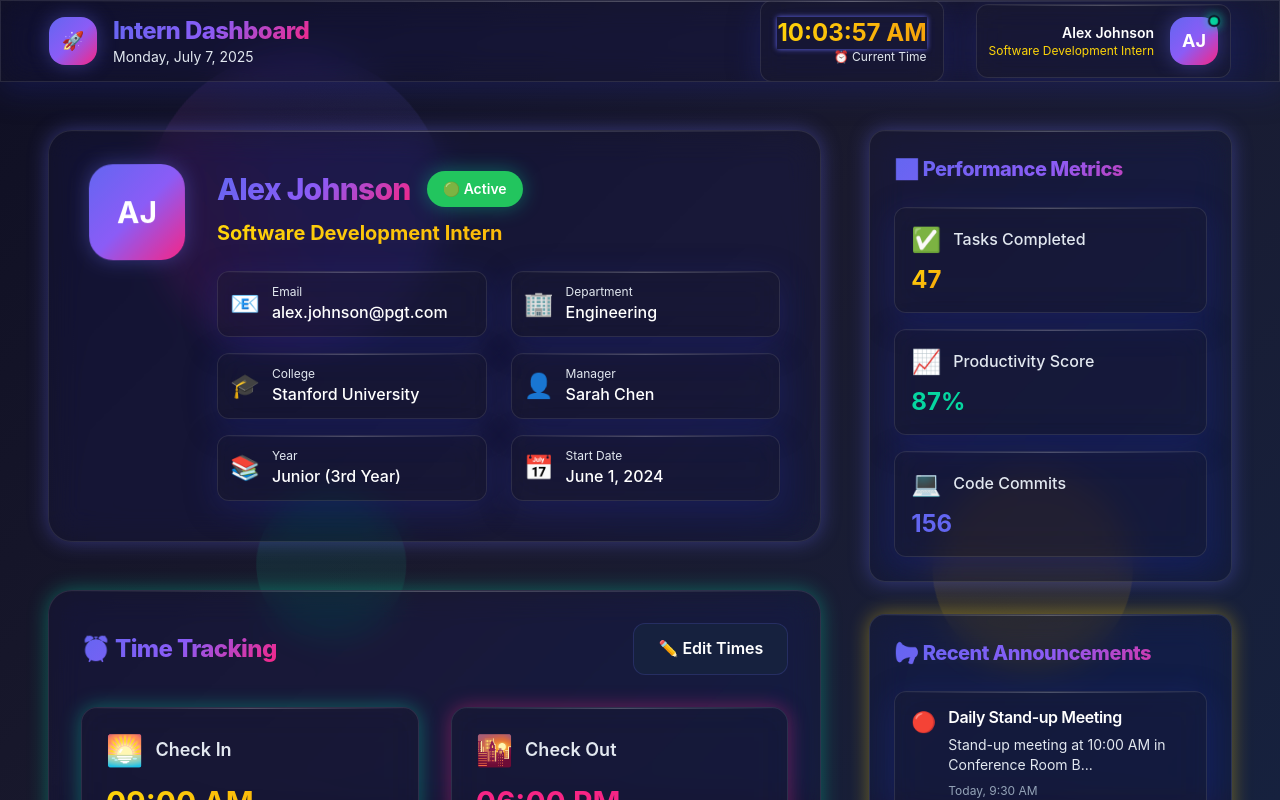
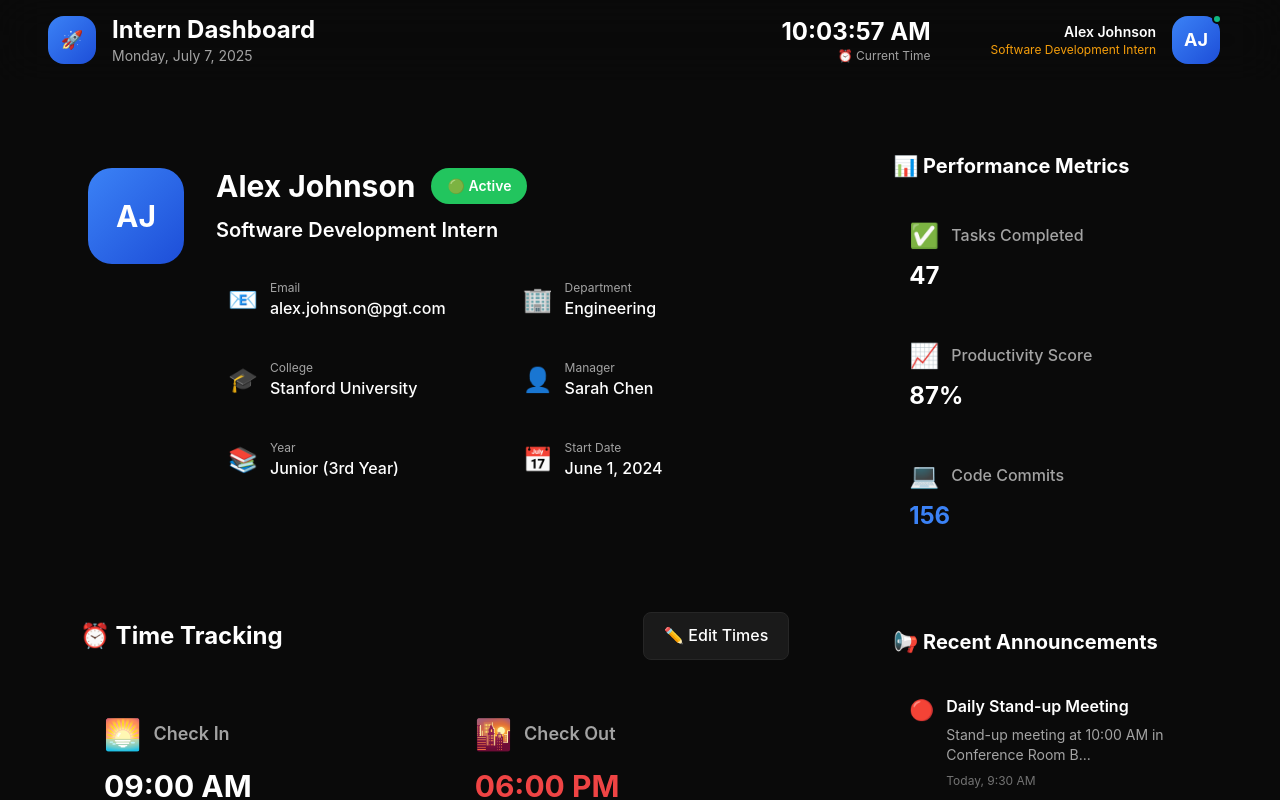
Before and after one commit to priyansh-69/Dashboard-app-assignment, a Next.js app: page / in a window 1280 px wide. Shown: the top 800 px of the page. Built offline with nearby package versions, Linux system fonts and the light colour scheme.

Commit message:
WHAT is this palette selection , make it modern looking clean add colour , not just black cmon , make it cool and clean llok

```diff
--- a/app/globals.css
+++ b/app/globals.css
@@ -1,512 +1,188 @@
 @tailwind base;
 @tailwind components;
 @tailwind utilities;
-
-@import url('https://fonts.googleapis.com/css2?family=Inter:wght@300;400;500;600;700;800;900&display=swap');
-
+@import url('https://fonts.googleapis.com/css2?family=Inter:wght@300;400;500;600;700&display=swap');
 :root {
-    /* 🌙 Dark Theme with Vibrant Accents */
-    --bg-primary: #0f0f23;
-    --bg-secondary: #1a1a2e;
-    --bg-tertiary: #16213e;
-    --bg-card: rgba(26, 26, 46, 0.8);
-    --bg-card-hover: rgba(26, 26, 46, 0.95);
-
-    /* Text colors with better contrast */
+    /* 🎨 Minimal Clean Color Palette */
+    --bg-primary: #0a0a0a;
+    --bg-secondary: #111111;
+    --bg-tertiary: #1a1a1a;
+    --bg-card: #161616;
+    --bg-card-hover: #1f1f1f; /* Clean text colors */
     --text-primary: #ffffff;
-    --text-secondary: #e2e8f0;
-    --text-muted: #94a3b8;
-
-    /* ✨ Vibrant Accent Colors */
-    --accent-primary: #6366f1; /* Electric indigo */
-    --accent-secondary: #06d6a0; /* Vibrant cyan */
-    --accent-danger: #f72585; /* Hot pink */
-    --accent-warning: #ffd60a; /* Golden yellow */
-    --accent-success: #06d6a0; /* Vibrant cyan */
-
-    /* Legacy accent colors for compatibility */
-    --accent-red: #f72585;
-    --accent-cream: #ffd60a;
-    --accent-yellow: #ffd60a;
-
-    /* Status colors with proper coding */
-    --status-active: #06d6a0;
-    --status-inactive: #64748b;
-    --status-out-of-office: #ffd60a;
-    --status-busy: #f72585;
-
-    /* Enhanced border colors */
-    --border-primary: rgba(99, 102, 241, 0.2);
-    --border-secondary: rgba(99, 102, 241, 0.1);
-    --border-glow: rgba(99, 102, 241, 0.4);
-
-    /* 🚀 Modern Gradient Backgrounds */
-    --gradient-primary: linear-gradient(135deg, #6366f1 0%, #8b5cf6 50%, #f72585 100%);
-    --gradient-secondary: linear-gradient(135deg, #ffd60a 0%, #f59e0b 100%);
-    --gradient-success: linear-gradient(135deg, #06d6a0 0%, #10b981 100%);
-    --gradient-danger: linear-gradient(135deg, #f72585 0%, #ec4899 100%);
-    --gradient-background: linear-gradient(135deg, #0f0f23 0%, #1a1a2e 50%, #16213e 100%);
-
-    /* Glass morphism effects */
-    --glass-bg: rgba(26, 26, 46, 0.25);
-    --glass-border: rgba(255, 255, 255, 0.1);
-    --glass-shadow: 0 8px 32px 0 rgba(31, 38, 135, 0.37);
-
-    /* Glow effects */
-    --glow-primary: 0 0 20px rgba(99, 102, 241, 0.4);
-    --glow-secondary: 0 0 20px rgba(6, 214, 160, 0.4);
-    --glow-danger: 0 0 20px rgba(247, 37, 133, 0.4);
-    --glow-warning: 0 0 20px rgba(255, 214, 10, 0.4);
+    --text-secondary: #a3a3a3;
+    --text-muted: #737373; /* Simple accent colors */
+    --accent-primary: #3b82f6; /* Clean blue */
+    --accent-success: #10b981; /* Clean green */
+    --accent-warning: #f59e0b; /* Clean orange */
+    --accent-danger: #ef4444; /* Clean red */ /* Status colors */
+    --status-active: #10b981;
+    --status-inactive: #6b7280;
+    --status-out-of-office: #f59e0b;
+    --status-busy: #ef4444; /* Minimal borders */
+    --border-primary: #262626;
+    --border-secondary: #404040;
+    --border-light: #525252; /* Simple gradients */
+    --gradient-primary: linear-gradient(135deg, #3b82f6 0%, #1d4ed8 100%);
+    --gradient-success: linear-gradient(135deg, #10b981 0%, #059669 100%);
+    --gradient-warning: linear-gradient(135deg, #f59e0b 0%, #d97706 100%);
+    --gradient-danger: linear-gradient(135deg, #ef4444 0%, #dc2626 100%);
 }
-
 @layer utilities {
     .text-balance {
         text-wrap: balance;
+    } /* 🎨 Minimal Card Design */
+    .card {
+        background: var(--bg-card);
+        border: 1px solid var(--border-primary);
+        border-radius: 12px;
+        transition: all 0.2s ease;
     }
-
-    /* ✨ Enhanced Glass Morphism */
-    .glass-effect {
-        backdrop-filter: blur(16px) saturate(180%);
-        background: var(--glass-bg);
-        border: 1px solid var(--glass-border);
-        box-shadow: var(--glass-shadow);
-        position: relative;
-        overflow: hidden;
-    }
-
-    .glass-effect::before {
-        content: '';
-        position: absolute;
-        top: 0;
-        left: 0;
-        right: 0;
-        height: 1px;
-        background: linear-gradient(90deg, transparent, rgba(255, 255, 255, 0.4), transparent);
-        opacity: 0.6;
-    }
-
-    /* 🌟 Enhanced Glow Effects */
-    .glow-primary {
-        box-shadow: var(--glow-primary);
-        transition: box-shadow 0.3s ease;
-    }
-
-    .glow-secondary {
-        box-shadow: var(--glow-secondary);
-        transition: box-shadow 0.3s ease;
-    }
-
-    .glow-danger {
-        box-shadow: var(--glow-danger);
-        transition: box-shadow 0.3s ease;
-    }
-
-    .glow-warning {
-        box-shadow: var(--glow-warning);
-        transition: box-shadow 0.3s ease;
-    }
-
-    /* 🚀 Hover Lift Effects */
-    .hover-lift {
-        transition: all 0.3s cubic-bezier(0.4, 0, 0.2, 1);
-    }
-
-    .hover-lift:hover {
-        transform: translateY(-8px) scale(1.02);
-        box-shadow: 0 20px 40px rgba(0, 0, 0, 0.3);
-    }
-
-    /* 📱 Modern Button Styles */
+    .card:hover {
+        background: var(--bg-card-hover);
+        border-color: var(--border-light);
+        transform: translateY(-2px);
+        box-shadow: 0 8px 25px rgba(0, 0, 0, 0.15);
+    } /* 🎯 Simple Button Styles */
     .btn-primary {
         background: var(--gradient-primary);
         color: white;
-        padding: 12px 24px;
-        border-radius: 12px;
-        font-weight: 600;
+        padding: 10px 20px;
+        border-radius: 8px;
+        font-weight: 500;
         border: none;
         cursor: pointer;
-        transition: all 0.3s ease;
-        box-shadow: var(--glow-primary);
-        position: relative;
-        overflow: hidden;
+        transition: all 0.2s ease;
     }
-
-    .btn-primary::before {
-        content: '';
-        position: absolute;
-        top: 0;
-        left: -100%;
-        width: 100%;
-        height: 100%;
-        background: linear-gradient(90deg, transparent, rgba(255, 255, 255, 0.2), transparent);
-        transition: left 0.5s;
+    .btn-primary:hover {
+        transform: translateY(-1px);
+        box-shadow: 0 4px 12px rgba(59, 130, 246, 0.3);
     }
-
-    .btn-primary:hover::before {
-        left: 100%;
-    }
-
-    .btn-primary:hover {
-        transform: translateY(-2px);
-        box-shadow: 0 8px 25px rgba(99, 102, 241, 0.4);
-    }
-
     .btn-secondary {
         background: var(--bg-tertiary);
         color: var(--text-primary);
-        padding: 12px 24px;
-        border-radius: 12px;
-        font-weight: 600;
+        padding: 10px 20px;
+        border-radius: 8px;
+        font-weight: 500;
         border: 1px solid var(--border-primary);
         cursor: pointer;
-        transition: all 0.3s ease;
+        transition: all 0.2s ease;
     }
-
     .btn-secondary:hover {
         background: var(--bg-card-hover);
         border-color: var(--accent-primary);
-        transform: translateY(-2px);
-    }
-
-    /* 📊 Enhanced Status Indicators */
+    } /* 📊 Clean Status Indicators */
     .status-indicator {
         position: relative;
     }
-
     .status-indicator::after {
         content: '';
         position: absolute;
         top: -2px;
         right: -2px;
-        width: 12px;
-        height: 12px;
+        width: 10px;
+        height: 10px;
         border-radius: 50%;
         border: 2px solid var(--bg-primary);
     }
-
     .status-active::after {
         background-color: var(--status-active);
-        animation: pulse-success 2s infinite;
-        box-shadow: 0 0 10px var(--status-active);
     }
-
     .status-inactive::after {
         background-color: var(--status-inactive);
     }
-
     .status-out-of-office::after {
         background-color: var(--status-out-of-office);
-        animation: pulse-warning 2s infinite;
-        box-shadow: 0 0 10px var(--status-out-of-office);
     }
-
     .status-busy::after {
         background-color: var(--status-busy);
-        animation: pulse-danger 2s infinite;
-        box-shadow: 0 0 10px var(--status-busy);
+    } /* 🎨 Status Dropdown */
+    .status-dropdown {
+        position: absolute;
+        top: 100%;
+        right: 0;
+        background: var(--bg-card);
+        border: 1px solid var(--border-primary);
+        border-radius: 8px;
+        padding: 8px;
+        min-width: 160px;
+        z-index: 50;
+        box-shadow: 0 8px 25px rgba(0, 0, 0, 0.15);
     }
-
-    /* 🎨 Gradient Text */
-    .gradient-text {
-        background: var(--gradient-primary);
-        -webkit-background-clip: text;
-        -webkit-text-fill-color: transparent;
-        background-clip: text;
-        font-weight: 800;
+    .status-option {
+        display: flex;
+        align-items: center;
+        padding: 8px 12px;
+        border-radius: 6px;
+        cursor: pointer;
+        transition: background 0.2s ease;
     }
-
-    .gradient-text-secondary {
-        background: var(--gradient-secondary);
-        -webkit-background-clip: text;
-        -webkit-text-fill-color: transparent;
-        background-clip: text;
-        font-weight: 700;
+    .status-option:hover {
+        background: var(--bg-tertiary);
+    } /* 🎯 Simple Hover Effects */
+    .hover-lift {
+        transition: transform 0.2s ease;
     }
-
-    /* 🌊 Animated Background Orbs */
-    .animated-bg {
-        position: fixed;
-        top: 0;
-        left: 0;
-        width: 100%;
-        height: 100%;
-        overflow: hidden;
-        z-index: -1;
+    .hover-lift:hover {
+        transform: translateY(-2px);
     }
-
-    .orb {
-        position: absolute;
-        border-radius: 50%;
-        opacity: 0.1;
-        animation: float-orb 20s infinite linear;
+} /* 🎯 Minimal Animations */
+@keyframes fadeIn {
+    from {
+        opacity: 0;
+        transform: translateY(10px);
     }
-
-    .orb-1 {
-        width: 300px;
-        height: 300px;
-        background: var(--gradient-primary);
-        top: 10%;
-        left: 10%;
-        animation-delay: 0s;
-    }
-
-    .orb-2 {
-        width: 200px;
-        height: 200px;
-        background: var(--gradient-secondary);
-        top: 60%;
-        right: 10%;
-        animation-delay: -7s;
-    }
-
-    .orb-3 {
-        width: 150px;
-        height: 150px;
-        background: var(--gradient-success);
-        bottom: 20%;
-        left: 20%;
-        animation-delay: -14s;
-    }
-
-    /* 📈 Enhanced Card Styles */
-    .card {
-        background: var(--glass-bg);
-        backdrop-filter: blur(16px) saturate(180%);
-        border: 1px solid var(--glass-border);
-        border-radius: 16px;
-        box-shadow: var(--glass-shadow);
-        transition: all 0.3s cubic-bezier(0.4, 0, 0.2, 1);
-        position: relative;
-        overflow: hidden;
-    }
-
-    .card::before {
-        content: '';
-        position: absolute;
-        top: 0;
-        left: 0;
-        right: 0;
-        height: 1px;
-        background: linear-gradient(90deg, transparent, rgba(255, 255, 255, 0.4), transparent);
-        opacity: 0.6;
-    }
-
-    .card:hover {
-        transform: translateY(-4px);
-        border-color: var(--border-glow);
-        box-shadow:
-            0 20px 40px rgba(0, 0, 0, 0.3),
-            var(--glow-primary);
+    to {
+        opacity: 1;
+        transform: translateY(0);
     }
 }
-
-/* 🎭 Enhanced Animations */
-@keyframes pulse-success {
-    0%,
-    100% {
-        opacity: 1;
-        transform: scale(1);
-        box-shadow: 0 0 10px var(--status-active);
-    }
-    50% {
-        opacity: 0.8;
-        transform: scale(1.2);
-        box-shadow: 0 0 20px var(--status-active);
-    }
+.fade-in {
+    animation: fadeIn 0.3s ease;
 }
-
-@keyframes pulse-warning {
-    0%,
-    100% {
-        opacity: 1;
-        transform: scale(1);
-        box-shadow: 0 0 10px var(--status-out-of-office);
-    }
-    50% {
-        opacity: 0.8;
-        transform: scale(1.2);
-        box-shadow: 0 0 20px var(--status-out-of-office);
-    }
-}
-
-@keyframes pulse-danger {
-    0%,
-    100% {
-        opacity: 1;
-        transform: scale(1);
-        box-shadow: 0 0 10px var(--status-busy);
-    }
-    50% {
-        opacity: 0.8;
-        transform: scale(1.2);
-        box-shadow: 0 0 20px var(--status-busy);
-    }
-}
-
-@keyframes float {
-    0%,
-    100% {
-        transform: translateY(0px) rotate(0deg);
-    }
-    33% {
-        transform: translateY(-10px) rotate(1deg);
-    }
-    66% {
-        transform: translateY(-5px) rotate(-1deg);
-    }
-}
-
-@keyframes float-orb {
-    0% {
-        transform: translateY(0px) translateX(0px) rotate(0deg);
-    }
-    33% {
-        transform: translateY(-30px) translateX(20px) rotate(120deg);
-    }
-    66% {
-        transform: translateY(-10px) translateX(-20px) rotate(240deg);
-    }
-    100% {
-        transform: translateY(0px) translateX(0px) rotate(360deg);
-    }
-}
-
-@keyframes shimmer {
-    0% {
-        background-position: -200px 0;
-    }
-    100% {
-        background-position: calc(200px + 100%) 0;
-    }
-}
-
-@keyframes glow-pulse {
-    0%,
-    100% {
-        box-shadow: 0 0 5px var(--accent-primary);
-    }
-    50% {
-        box-shadow:
-            0 0 20px var(--accent-primary),
-            0 0 30px var(--accent-primary);
-    }
-}
-
-.float-animation {
-    animation: float 4s ease-in-out infinite;
-}
-
-.shimmer {
-    background: linear-gradient(90deg, transparent, rgba(255, 255, 255, 0.1), transparent);
-    background-size: 200px 100%;
-    animation: shimmer 2s infinite;
-}
-
-.glow-pulse {
-    animation: glow-pulse 2s ease-in-out infinite;
-}
-
 @layer base {
     * {
         @apply border-border;
     }
-
     body {
         font-family: 'Inter', sans-serif;
-        background: var(--gradient-background);
+        background: var(--bg-primary);
         color: var(--text-primary);
         overflow-x: hidden;
         line-height: 1.6;
         font-weight: 400;
-        position: relative;
+    } /* 🎨 Clean Scrollbar */
+    ::-webkit-scrollbar {
+        width: 6px;
     }
-
-    /* 🎨 Enhanced Custom Scrollbar */
-    ::-webkit-scrollbar {
-        width: 8px;
-    }
-
     ::-webkit-scrollbar-track {
         background: var(--bg-secondary);
-        border-radius: 4px;
     }
-
     ::-webkit-scrollbar-thumb {
-        background: var(--gradient-primary);
-        border-radius: 4px;
-        border: 1px solid var(--bg-secondary);
+        background: var(--accent-primary);
+        border-radius: 3px;
     }
-
     ::-webkit-scrollbar-thumb:hover {
-        background: var(--accent-primary);
-        box-shadow: var(--glow-primary);
-    }
-
-    /* 📝 Enhanced Typography */
+        background: #2563eb;
+    } /* 📝 Clean Typography */
     h1,
     h2,
     h3,
     h4,
     h5,
     h6 {
-        font-weight: 700;
-        line-height: 1.2;
-        letter-spacing: -0.025em;
-    }
-
-    h1 {
-        font-size: 2.5rem;
-        font-weight: 900;
-    }
-
-    h2 {
-        font-size: 2rem;
-        font-weight: 800;
-    }
-
-    h3 {
-        font-size: 1.5rem;
-        font-weight: 700;
-    }
-
-    /* 🎯 Enhanced Focus States */
+        font-weight: 600;
+        line-height: 1.3;
+    } /* 🎯 Focus States */
     input:focus,
     textarea:focus,
     select:focus {
         outline: none;
         border-color: var(--accent-primary);
-        box-shadow: 0 0 0 3px rgba(99, 102, 241, 0.1);
-    }
-
-    /* 🌟 Selection Styling */
+        box-shadow: 0 0 0 3px rgba(59, 130, 246, 0.1);
+    } /* 🌟 Selection */
     ::selection {
         background: var(--accent-primary);
         color: white;
     }
-
-    ::-moz-selection {
-        background: var(--accent-primary);
-        color: white;
-    }
 }
-
-/* 🌊 Animated Background Component */
-.animated-background {
-    position: fixed;
-    top: 0;
-    left: 0;
-    width: 100%;
-    height: 100%;
-    z-index: -1;
-    overflow: hidden;
-}
-
-.animated-background::before {
-    content: '';
-    position: absolute;
-    top: 0;
-    left: 0;
-    width: 100%;
-    height: 100%;
-    background: var(--gradient-background);
-}
--- a/app/page.tsx
+++ b/app/page.tsx
@@ -13,6 +13,7 @@ export default function Page() {
     const [isEditingTime, setIsEditingTime] = useState(false);
     const [selectedAnnouncement, setSelectedAnnouncement] = useState<any>(null);
     const [showAnnouncementModal, setShowAnnouncementModal] = useState(false);
+    const [showStatusDropdown, setShowStatusDropdown] = useState(false);
 
     // Update time every second and handle mounting
     useEffect(() => {
@@ -22,6 +23,20 @@ export default function Page() {
         }, 1000);
         return () => clearInterval(timer);
     }, []);
+
+    // Close status dropdown when clicking outside
+    useEffect(() => {
+        const handleClickOutside = (event: MouseEvent) => {
+            if (showStatusDropdown) {
+                setShowStatusDropdown(false);
+            }
+        };
+
+        document.addEventListener('mousedown', handleClickOutside);
+        return () => {
+            document.removeEventListener('mousedown', handleClickOutside);
+        };
+    }, [showStatusDropdown]);
 
     // Enhanced intern profile with status and time tracking
     const internProfile = {
@@ -524,6 +539,11 @@ export default function Page() {
     const closeAnnouncementModal = () => {
         setShowAnnouncementModal(false);
         setSelectedAnnouncement(null);
+    };
+
+    const handleStatusChange = (newStatus: string) => {
+        setCurrentStatus(newStatus);
+        setShowStatusDropdown(false);
     };
 
     const getActivityIcon = (type) => {
```
